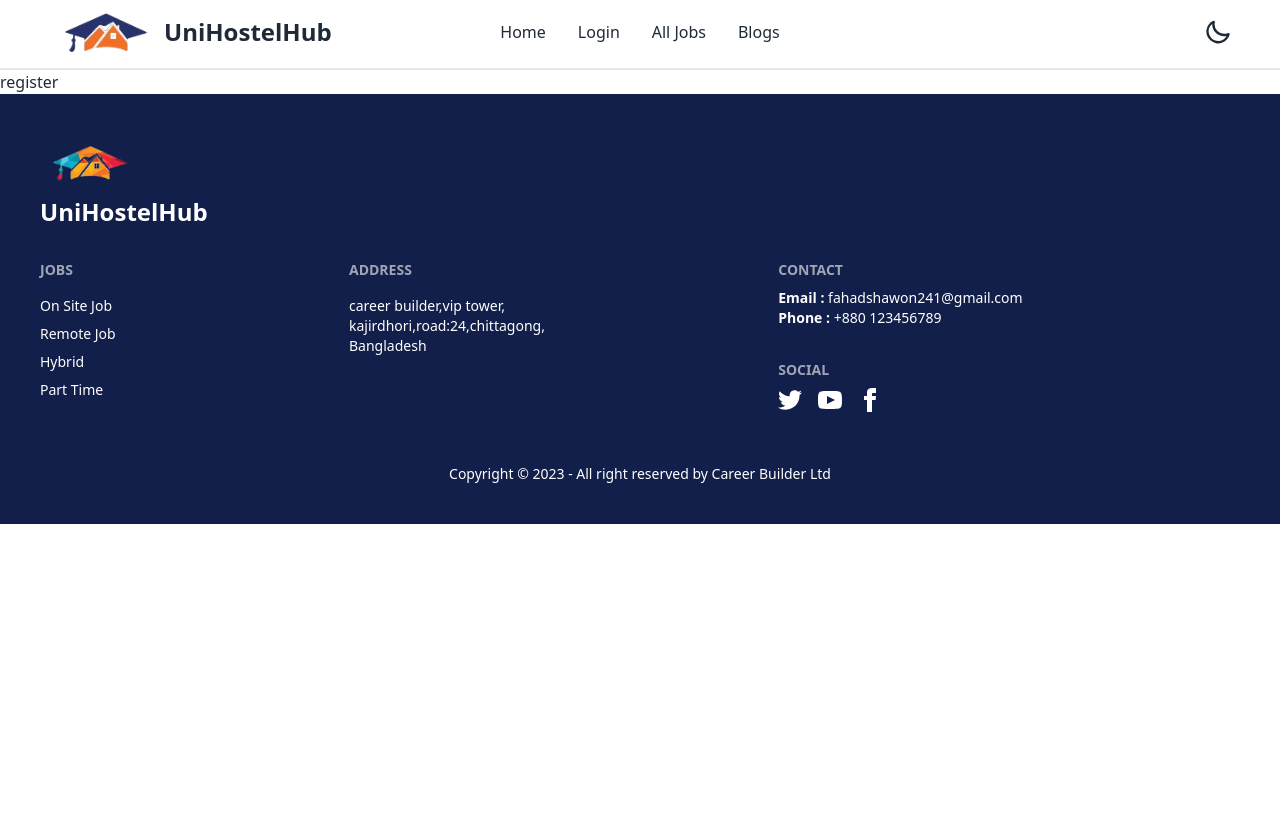
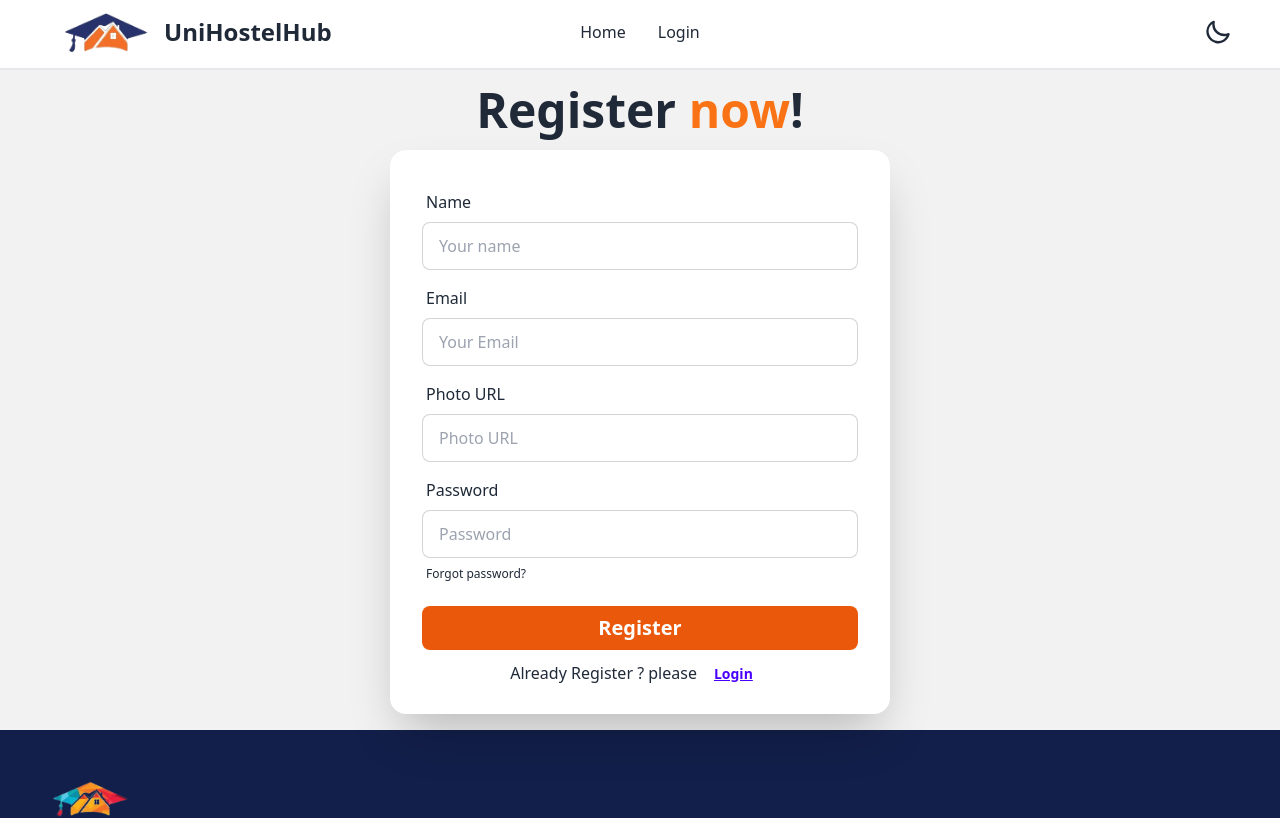
Before and after one commit to mdshawonreza/uni-hostel-hub-client, a React (Vite) app: page /register in a window 1280 px wide. Shown: the top 818 px of the page. Built offline with nearby package versions, Linux system fonts and the light colour scheme.

Commit message:
add this register page in this project

```diff
--- a/package.json
+++ b/package.json
@@ -15,6 +15,7 @@
     "prop-types": "^15.8.1",
     "react": "^18.2.0",
     "react-dom": "^18.2.0",
+    "react-hook-form": "^7.48.2",
     "react-router-dom": "^6.20.0",
     "react-tabs": "^6.0.2",
     "sort-by": "^1.2.0"
--- a/src/pages/Home/MealsCategories/MealsCategories.jsx
+++ b/src/pages/Home/MealsCategories/MealsCategories.jsx
@@ -18,10 +18,10 @@ const MealsCategories = () => {
         <div className='max-w-[380px] md:max-w-3xl lg:max-w-6xl mx-auto my-12'>
             <Tabs defaultIndex={tabIndex} onSelect={(index) => setTsbIndex(index)}>
                 <TabList className="bg-gray-300 border-2 p-6 rounded-md flex-col md:flex-row gap-5 max-w-[300px] md:max-w-3xl lg:max-w-5xl mx-auto flex justify-around ">
-                    <Tab className="btn bg-white  btn-outline hover:bg-gradient-to-tr from-[#121f4a] to-[#143192] text-xl font-semibold ">All Meals</Tab>
-                    <Tab className="btn bg-white  btn-outline hover:bg-gradient-to-tr from-[#121f4a] to-[#143192] text-xl font-semibold ">Breakfast</Tab>
-                    <Tab className="btn bg-white  btn-outline hover:bg-gradient-to-tr from-[#121f4a] to-[#143192]  text-xl font-semibold">Lunch</Tab>
-                    <Tab className="btn bg-white  btn-outline hover:bg-gradient-to-tr from-[#121f4a] to-[#143192] text-xl font-semibold ">Dinner</Tab>
+                    <Tab className="btn bg-white hover:bg-gradient-to-tr from-[#121f4a] to-[#143192] text-xl font-semibold ">All Meals</Tab>
+                    <Tab className="btn bg-white  hover:bg-gradient-to-tr from-[#121f4a] to-[#143192] text-xl font-semibold ">Breakfast</Tab>
+                    <Tab className="btn bg-white  hover:bg-gradient-to-tr from-[#121f4a] to-[#143192]  text-xl font-semibold">Lunch</Tab>
+                    <Tab className="btn bg-white  hover:bg-gradient-to-tr from-[#121f4a] to-[#143192] text-xl font-semibold ">Dinner</Tab>
                 </TabList>
                 <TabPanel className='mt-12'>
                    <MealsTab items={meals}></MealsTab>
--- a/src/pages/Login/Login.jsx
+++ b/src/pages/Login/Login.jsx
@@ -1,9 +1,60 @@
+import { useForm } from "react-hook-form";
+import { Link } from "react-router-dom";
 
 
 const Login = () => {
+    const { register, handleSubmit,  formState: { errors } } = useForm();
+
+    const onSubmit = data => {
+        console.log(data)
+    }
     return (
-        <div>
-            login
+        <div className="bg-base-200">
+            <div className="hero min-h-[780px] md:min-h-screen ">
+                <div className="hero-content flex-col ">
+                    <div className="text-center lg:text-left">
+                        <h1 className="text-5xl font-bold">Login <span className="text-orange-500">now</span>!</h1>
+                    </div>
+                    <div className="card flex-shrink-0 w-[350px] md:w-[500px] max-w-sm shadow-2xl bg-base-100">
+                        {/* {
+                            loginError && <p className="text-red-600 text-center text-sm mt-4 -mb-6 ">{loginError}</p>
+                        } */}
+                        <form onSubmit={handleSubmit(onSubmit)}  className="card-body">
+                            <div className="form-control">
+                                <label className="label">
+                                    <span className="label-text text-base font-medium">Email</span>
+                                </label>
+                                <input type="email" {...register("email", { required: true })} placeholder="Email" name="email" className="input input-bordered" required />
+                            </div>
+                            <div className="form-control">
+                                <label className="label">
+                                    <span className="label-text text-base font-medium">Password</span>
+                                </label>
+                                <input type="password" {...register("password", { required: true })} name="password" placeholder="Password" className="input input-bordered" required />
+                                <label className="label">
+                                    <a href="#" className="label-text-alt link link-hover font-medium">Forgot password?</a>
+                                </label>
+                            </div>
+                            <div className="form-control mt-6">
+                                <button className="btn btn-primary  bg-orange-600 hover:bg-orange-700 border-orange-700  hover:border-orange-700  text-white px-2 py-2 font-semibold text-xl w-full rounded-lg">Login</button>
+                            </div>
+                        </form>
+                        <p className="text-center font-medium -mt-4 mb-2">New here ? please
+                            <Link to="/register">
+                                <button className="btn btn-link">Register</button>
+                            </Link>
+                        </p>
+                        <div className="flex justify-center">
+                            {/* <button onClick={handleSignInWithGoogle} className=" pl-6 pr-3 py-1 text-lg font-semibold border-2 border-white hover:border-orange-400  hover:border-2 rounded-md hover:text-orange-600 w-36 mb-3">
+                                <div className="flex items-center gap-2">
+                                    <FaGoogle></FaGoogle>
+                                    <p>Google</p>
+                                </div>
+                            </button> */}
+                        </div>
+                    </div>
+                </div>
+            </div>
         </div>
     );
 };
--- a/src/pages/Register/Register.jsx
+++ b/src/pages/Register/Register.jsx
@@ -1,9 +1,87 @@
+import { useForm } from "react-hook-form";
+import { Link } from "react-router-dom";
 
 
 const Register = () => {
+    const { register, handleSubmit, reset, formState: { errors } } = useForm();
+
+    const onSubmit = data => {
+        console.log(data)
+    }
+
     return (
-        <div>
-            register
+        <div className="bg-base-200">
+            <div className="hero min-h-[780px] md:min-h-[60vh] ">
+                <div className="hero-content flex-col ">
+                    <div className="text-center lg:text-left">
+                        <h1 className="text-5xl font-bold">Register <span className="text-orange-500">now</span>!</h1>
+                    </div>
+                    <div className="card flex-shrink-0 w-[350px] md:w-[500px]  shadow-2xl bg-base-100">
+                        {/* {
+                            registerError && <p className="text-red-600 text-center text-sm mt-4 -mb-6 ">{registerError}</p>
+                        }
+
+                        {
+                            success && <p className="text-green-600 mt-4 -mb-6 text-center text-base font-medium  ">{success}</p>
+                        } */}
+
+                        <form onSubmit={handleSubmit(onSubmit)} className="card-body ">
+                            <div className="form-control">
+                                <label className="label">
+                                    <span className="label-text text-base font-medium">Name</span>
+                                </label>
+                                <input type="text" {...register("name", { required: true })} name="name" placeholder="Your name" className="input input-bordered" />
+                                {errors.name && <span className="text-red-600">Name is required</span>}
+                            </div>
+                            <div className="form-control">
+                                <label className="label">
+                                    <span className="label-text font-medium text-base">Email</span>
+                                </label>
+                                <input type="email" placeholder="Your Email" name="email" {...register("email", { required: true })} className="input input-bordered" />
+                                {errors.email && <span className="text-red-600">Email is required</span>}
+                            </div>
+                            {/* <div className="form-control">
+                                <label className="label">
+                                    <span className="label-text font-medium text-base">Email</span>
+                                </label>
+                                <input type="text" placeholder="Photo URL" name="photo" {...register("photo")} className="input input-bordered" required />
+                            </div> */}
+                            <div className="form-control">
+                                <label className="label">
+                                    <span className="label-text font-medium text-base">Photo URL</span>
+                                </label>
+                                <input type="text"  {...register("photoURL", { required: true })} placeholder="Photo URL" className="input input-bordered" />
+                                {errors.photoURL && <span className="text-red-600">Photo URL is required</span>}
+                            </div>
+                            <div className="form-control">
+                                <label className="label">
+                                    <span className="label-text font-medium text-base">Password</span>
+                                </label>
+                                <input type="password" {...register("password", { required: true ,minLength:6 ,maxLength:20 ,pattern: /(?=.*[A-Z])(?=.*[!@#$&*])(?=.*[0-9])(?=.*[a-z])/})} name="password" placeholder="Password" className="input input-bordered" required />
+                                {errors.password?.type === 'required' && <p className="text-red-600">Password is required</p>}
+                                {errors.password?.type === 'minLength' && <p className="text-red-600">Password must be 6 characters</p>}
+                                {errors.password?.type === 'maxLength' && <p className="text-red-600">Password must be less than 20 characters</p>}
+                                {errors.password?.type === 'pattern' && <p className="text-red-600">Password must have one Uppercase one lower case, one number and one special character.</p>}
+
+                                <label className="label">
+                                    <a href="#" className="label-text-alt link link-hover font-medium">Forgot password?</a>
+                                </label>
+                            </div>
+                            <div className="form-control mt-2">
+                                <input className="block bg-orange-600  hover:bg-orange-700 hover:border-orange-700 text-white px-2 py-2 font-semibold text-xl w-full rounded-lg" type="submit" value="Register" />
+                            </div>
+                        </form>
+
+                        <p className="text-center font-medium -mt-8 mb-4">Already Register ? please
+                            <Link to="/login">
+                                <button className="btn btn-link ">Login</button>
+                            </Link>
+                        </p>
+
+
+                    </div>
+                </div>
+            </div>
         </div>
     );
 };
--- a/src/shared/Navbar/Navbar.jsx
+++ b/src/shared/Navbar/Navbar.jsx
@@ -39,8 +39,6 @@ const Navbar = () => {
         <li><NavLink to="/appliedJobs" className="text-base font-medium">Applied Jobs</NavLink></li>
             </>
         } */}
-        <li><NavLink to="/allJobs" className="text-base font-medium">All Jobs</NavLink></li>
-        <li><NavLink to="/blogs" className="text-base font-medium">Blogs</NavLink></li>
 
     </>
 
```
Also changed, not shown: 1 other file (tests, documents, lock files or other folders).
